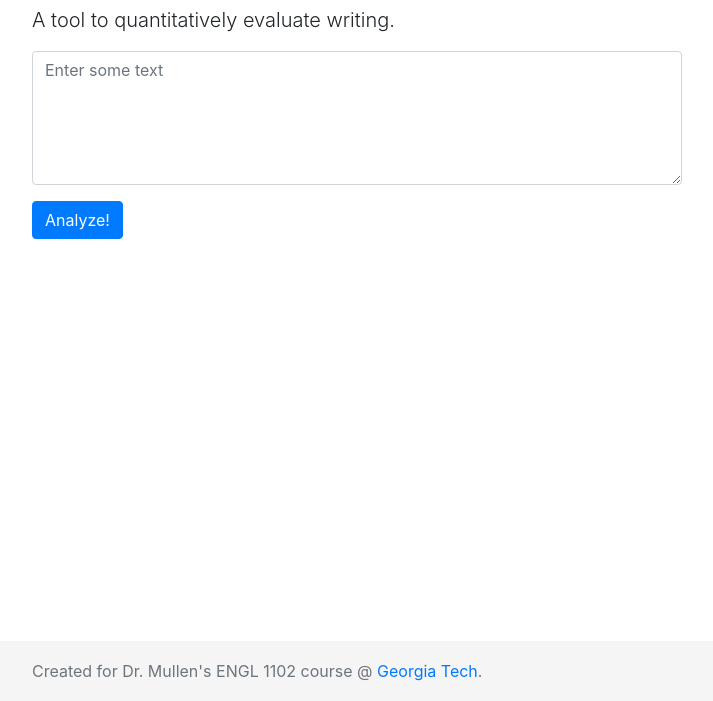
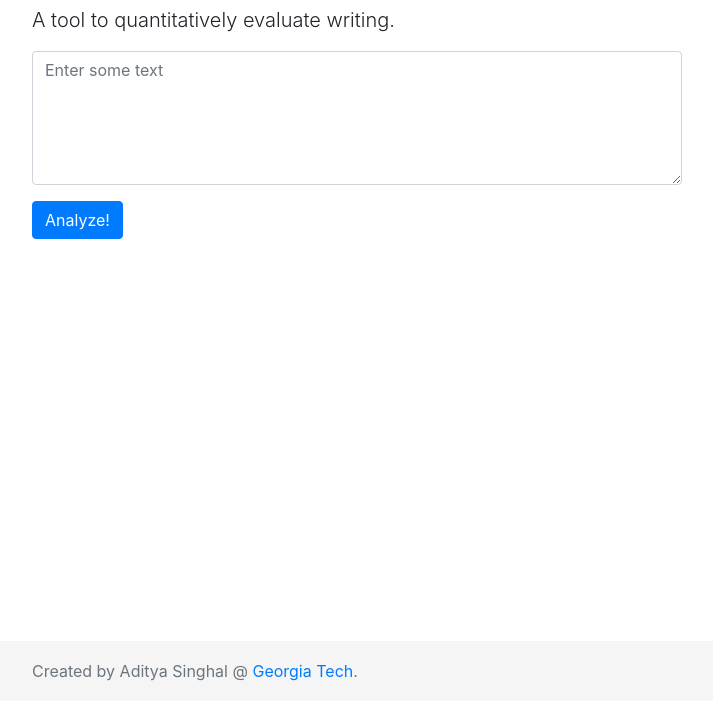
Before and after one commit to ATANKERA/EssayGradingTool, a plain HTML site: page index.html in a window 1280 px wide. Shown: the part 99-800 px from the top of the page, without its empty margins (283-996 px from the left). Drawn offline with nearby package versions, Linux system fonts and the light colour scheme.

Commit message:
Update index.html

```diff
--- a/index.html
+++ b/index.html
@@ -33,7 +33,7 @@
 
     <footer class="footer">
         <div class="container">
-            <span class="text-muted">Created for Dr. Mullen's ENGL 1102 course @ <a href="http://gatech.edu/">Georgia Tech</a>.</span>
+            <span class="text-muted">Created by Aditya Singhal @ <a href="http://github.com/ATANKERA/">Georgia Tech</a>.</span>
         </div>
     </footer>
 </body>
```
